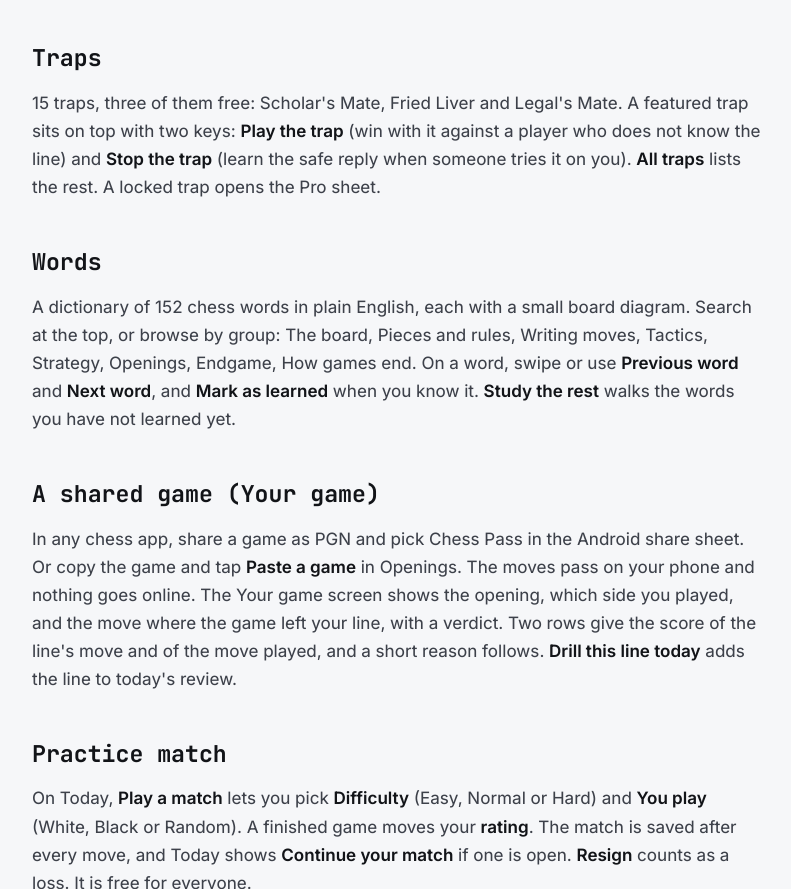
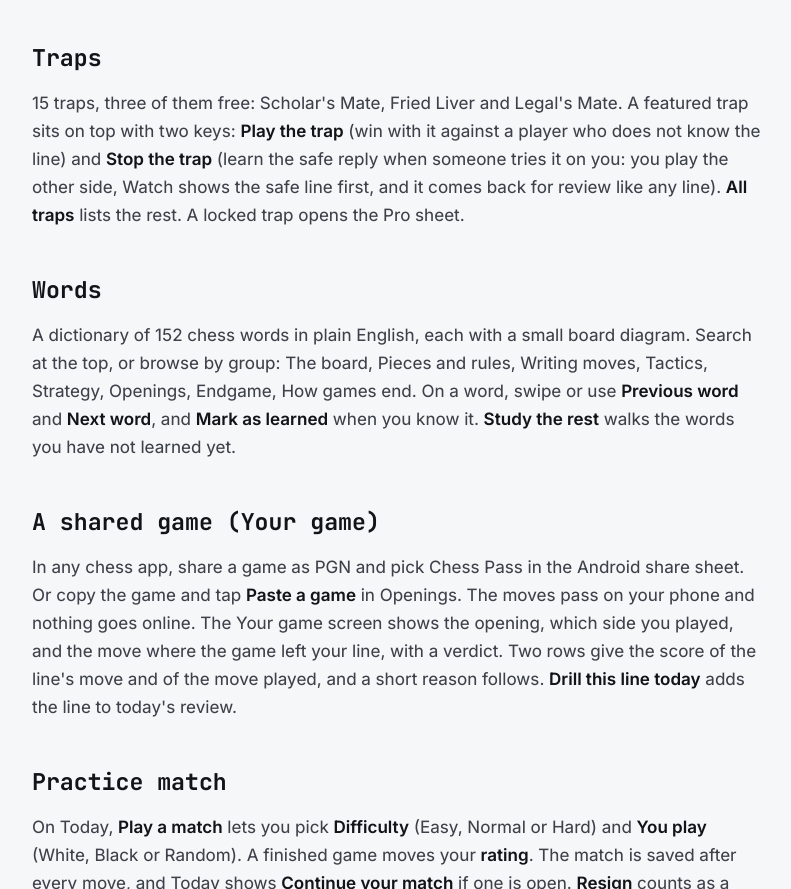
Before and after one commit to Zanoshky/chess-pass-app, a plain HTML site: page docs/guide.html in a window 1280 px wide. Shown: the part 3126-4015 px from the top of the page, without its empty margins (58-849 px from the left). Drawn offline with Linux system fonts and the light colour scheme.

Commit message:
Guide: Stop the trap plays the safe line from the other side, Watch first, then review

```diff
--- a/docs/guide.html
+++ b/docs/guide.html
@@ -86,7 +86,7 @@
     <p>Each clean review pushes a line further out along the ladder: 1 day, 3 days, 1 week, 2 weeks, 1 month, 3 months. A miss steps it back. The sheet shows <strong>Clean review</strong> or <strong>Back a step</strong>, the date the line is back, and how many due lines are left today. <strong>Next line</strong> goes on, and <strong>Done for today</strong> stops.</p>
 
     <h2 id="traps">Traps</h2>
-    <p>15 traps, three of them free: Scholar's Mate, Fried Liver and Legal's Mate. A featured trap sits on top with two keys: <strong>Play the trap</strong> (win with it against a player who does not know the line) and <strong>Stop the trap</strong> (learn the safe reply when someone tries it on you). <strong>All traps</strong> lists the rest. A locked trap opens the Pro sheet.</p>
+    <p>15 traps, three of them free: Scholar's Mate, Fried Liver and Legal's Mate. A featured trap sits on top with two keys: <strong>Play the trap</strong> (win with it against a player who does not know the line) and <strong>Stop the trap</strong> (learn the safe reply when someone tries it on you: you play the other side, Watch shows the safe line first, and it comes back for review like any line). <strong>All traps</strong> lists the rest. A locked trap opens the Pro sheet.</p>
 
     <h2 id="words">Words</h2>
     <p>A dictionary of 152 chess words in plain English, each with a small board diagram. Search at the top, or browse by group: The board, Pieces and rules, Writing moves, Tactics, Strategy, Openings, Endgame, How games end. On a word, swipe or use <strong>Previous word</strong> and <strong>Next word</strong>, and <strong>Mark as learned</strong> when you know it. <strong>Study the rest</strong> walks the words you have not learned yet.</p>
```
